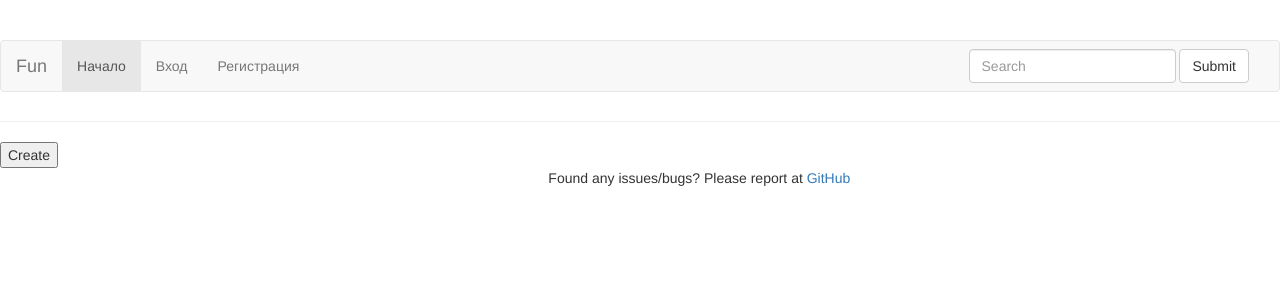
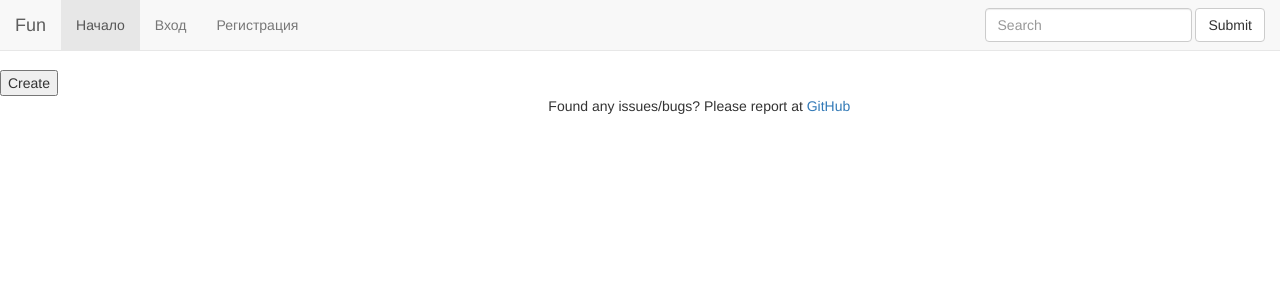
Before and after one commit to mitaka/fun, a Django app: template core/templates/core/post_form.html in a window 1280 px wide. Shown: the top 300 px of the page. Run offline with Django 3.2, Linux system fonts and the light colour scheme; the template is opened without the code that fills it, so the values that code supplies are empty; some libraries are stand-ins or nearby versions.

Commit message:
* Fixed the navbar to the top.

```diff
--- a/core/templates/header.html
+++ b/core/templates/header.html
@@ -1,4 +1,4 @@
-<nav class="navbar navbar-default" role="navigation">
+<nav class="navbar navbar-default navbar-fixed-top" role="navigation">
   <div class="container-fluid">
     <div class="navbar-header">
       <button type="button" class="navbar-toggle" data-toggle="collapse" data-target="#bs-example-navbar-collapse-1">
```
